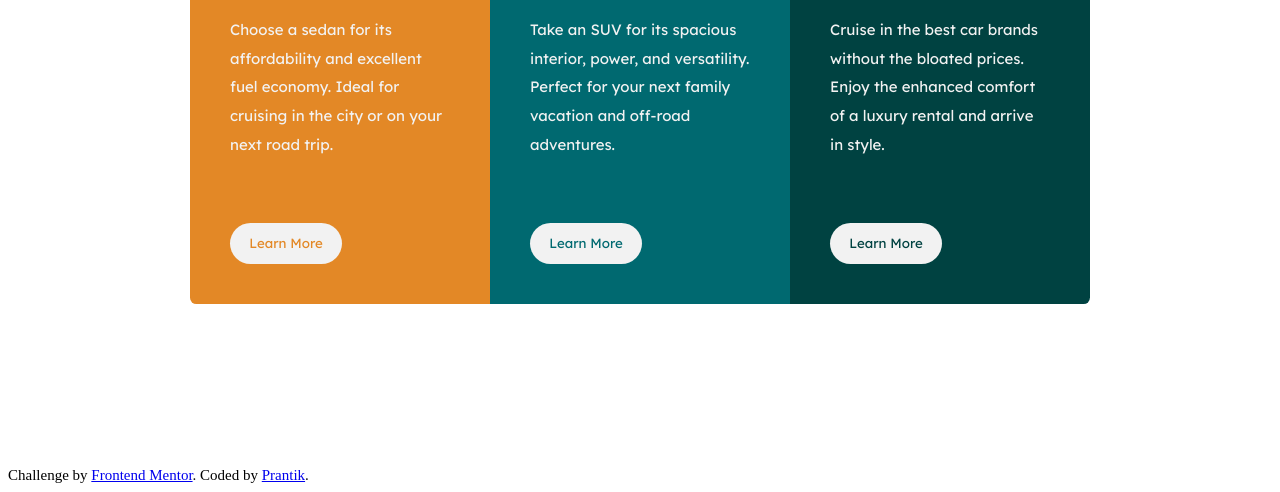
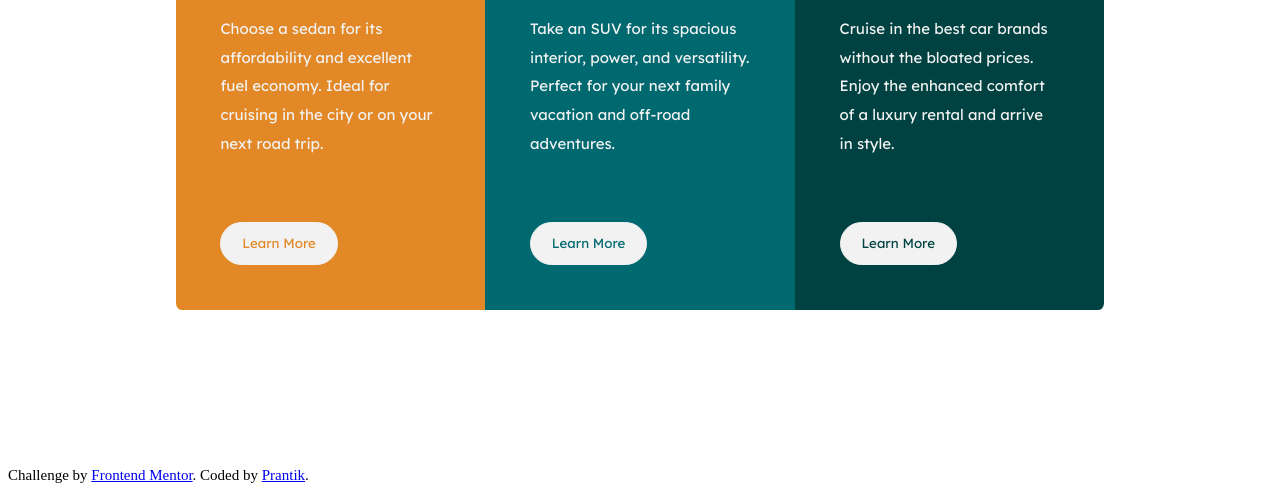
Before and after one commit to prantiknoor/frontend-mentor-challenges, a plain HTML site: page 3-column-preview-card-component/index.html in a window 1280 px wide. Shown: the part 341-833 px from the top of the page. Drawn offline with Linux system fonts and the light colour scheme.

Commit message:
hover effect added

```diff
--- a/3-column-preview-card-component/styles.css
+++ b/3-column-preview-card-component/styles.css
@@ -32,7 +32,7 @@ main {
 
 .card > .column {
     max-width: 220px;
-    padding: 40px;
+    padding: 2.8rem;
 }
 
 .card > .column > .title {
@@ -47,12 +47,19 @@ main {
 }
 
 .card > .column > .learn-more {
-    border: none;
+    border: 0.1rem solid var(--color-light-gray);
     background-color: var(--color-light-gray);
-    padding: 0.8rem 1.2rem;
+    padding: 0.8rem 1.3rem;
     border-radius: 2.2rem;
     margin-top: 3rem;
     font-family: var(--font-lexend-deca);
+    transition: all 0.5s ease;
+}
+
+.card > .column > .learn-more:hover {
+    background-color: transparent;
+    color: var(--color-light-gray) !important;
+    cursor: pointer;
 }
 
 .card > .column:nth-of-type(1) {
```
